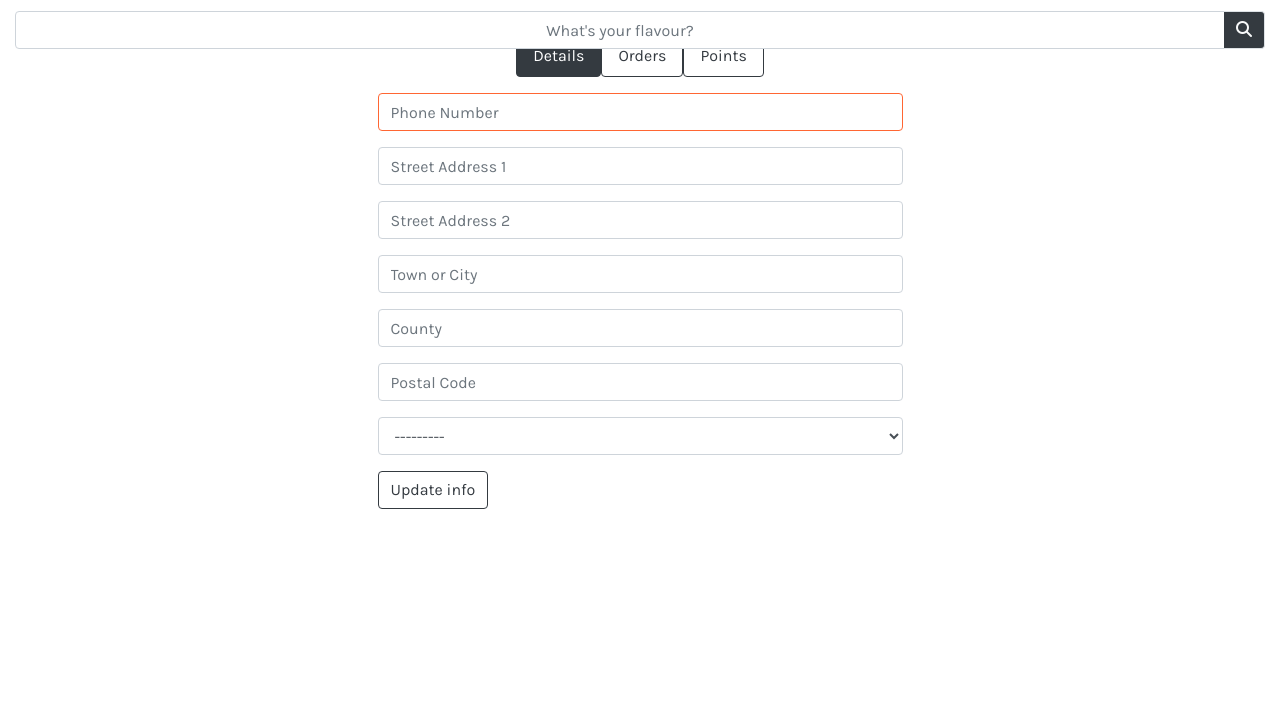
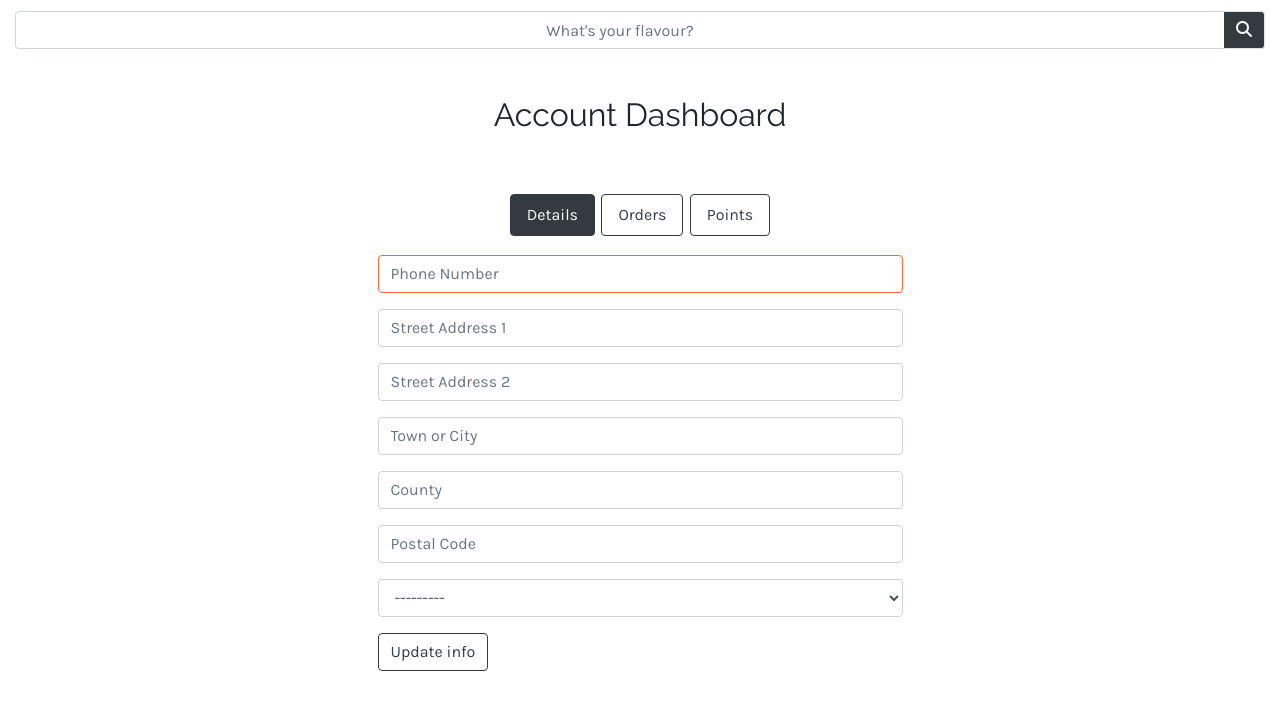
Before and after one commit to Edb83/moose-juice, a Django app: page /profile/ in a window 1280 px wide. Shown: the part 59-769 px from the top of the page. Run offline with Django 3.2, Linux system fonts and the light colour scheme; the visitor is signed in with stand-in values (Sample User, id 1); data comes from the database, SQL or seed files in the repository; data that the repository does not hold is empty; some libraries are stand-ins or nearby versions.

Commit message:
Add top margin to first element on page to account for navbar; add @login_required missing on some functions

```diff
--- a/cart/templates/cart/cart.html
+++ b/cart/templates/cart/cart.html
@@ -4,7 +4,7 @@
 
 {% block content %}
 
-<div class="container">
+<div class="container first-element-buffer">
     <div class="row">
         <div class="col">
             <h2 class="text-center">Cart</h2>
--- a/cart/templatetags/cart_tools.py
+++ b/cart/templatetags/cart_tools.py
@@ -3,6 +3,7 @@ from django import template
 
 register = template.Library()
 
+
 @register.filter(name='calc_subtotal')
 def calc_subtotal(price, quantity):
     return price * quantity
--- a/checkout/templates/checkout/checkout_success.html
+++ b/checkout/templates/checkout/checkout_success.html
@@ -7,7 +7,7 @@
 
 {% block content %}
 
-<div class="container">
+<div class="container first-element-buffer">
 
     <div class="row">
         <div class="col-12 col-md-4">
--- a/profiles/static/profiles/css/profile.css
+++ b/profiles/static/profiles/css/profile.css
@@ -0,0 +1,3 @@
+.nav-pills .nav-link {
+    margin: 0.2em;
+}
--- a/profiles/templates/profiles/profile.html
+++ b/profiles/templates/profiles/profile.html
@@ -7,21 +7,13 @@
 
 {% block content %}
 
-<div class="container">
-    <div class="row mb-5">
-        <div class="col">
-            <h2 class="text-center">Account Dashboard</h2>
-        </div>
-    </div>
+<div class="container first-element-buffer">
+  <div class="row mb-5">
+      <div class="col">
+          <h2 class="text-center">Account Dashboard</h2>
+      </div>
+  </div>
 
-    <!-- <div class="col">
-        {% for order in orders %}
-            <div><a href="{% url 'order_history' order.order_number %}">{{ order.order_number }}</a> | {{ order.date }} | £{{ order.grand_total }}</div>
-            {% for item in order.lineitems.all %}
-                <p>{{ item.product.name }} - {{ item.bottle_size.label }} - {{ item.nicotine.strength }}</p>
-            {% endfor %}
-        {% endfor %}
-    </div> -->
 
   <ul class="nav nav-pills mb-3 justify-content-center" id="pills-tab" role="tablist">
     <li class="nav-item" role="presentation">
--- a/profiles/views.py
+++ b/profiles/views.py
@@ -40,6 +40,7 @@ def profile(request):
     return render(request, template, context)
 
 
+@login_required
 def order_history(request, order_number):
     order = get_object_or_404(Order, order_number=order_number)
 
--- a/templates/allauth/account/login.html
+++ b/templates/allauth/account/login.html
@@ -6,7 +6,7 @@
 {% block head_title %}{% trans "Sign In" %}{% endblock %}
 
 {% block content %}
-<div class="container">
+<div class="container first-element-buffer">
 <h2 class="text-center">{% trans "Sign In" %}</h2>
 
 {% get_providers as socialaccount_providers %}
--- a/templates/allauth/account/logout.html
+++ b/templates/allauth/account/logout.html
@@ -5,7 +5,7 @@
 {% block head_title %}{% trans "Sign Out" %}{% endblock %}
 
 {% block content %}
-<div class="container">
+<div class="container first-element-buffer">
   <h2 class="text-center">{% trans "Sign Out" %}</h2>
 
 <p>{% trans 'Are you sure you want to sign out?' %}</p>
```
Also changed, not shown: checkout/templates/checkout/checkout.html (+1 -10 lines).
